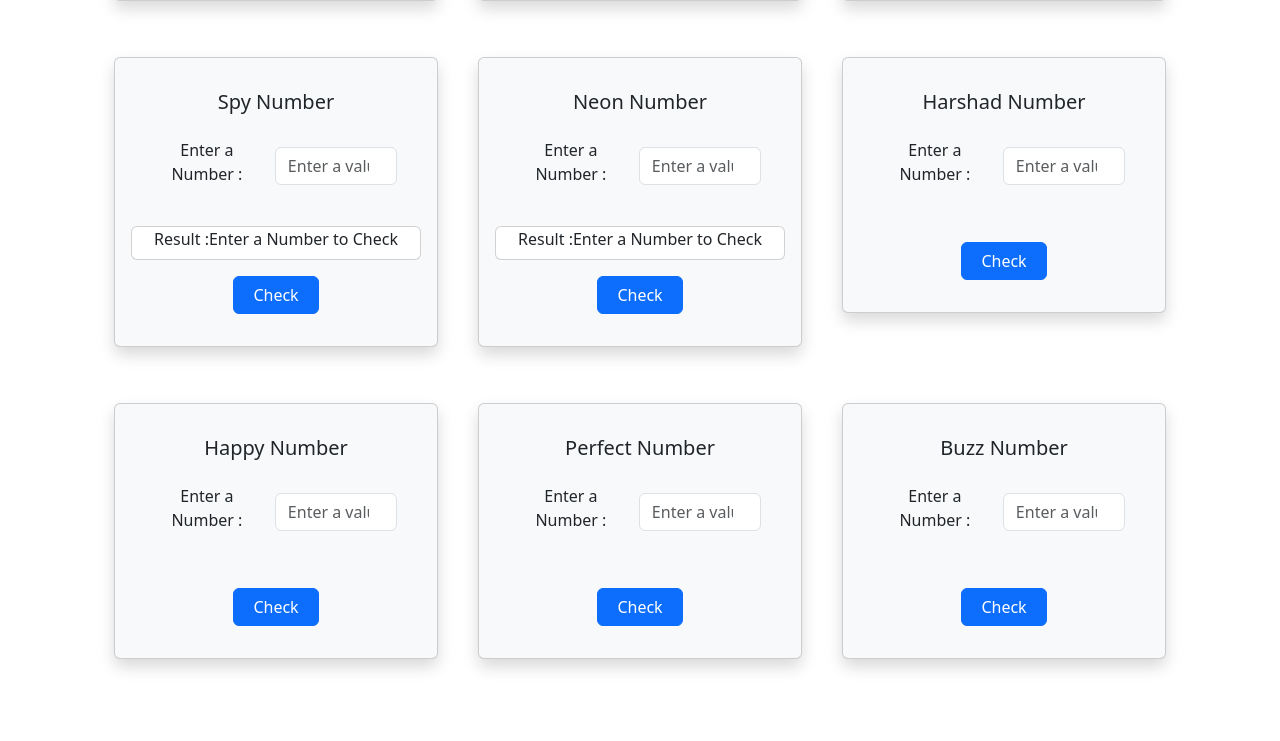
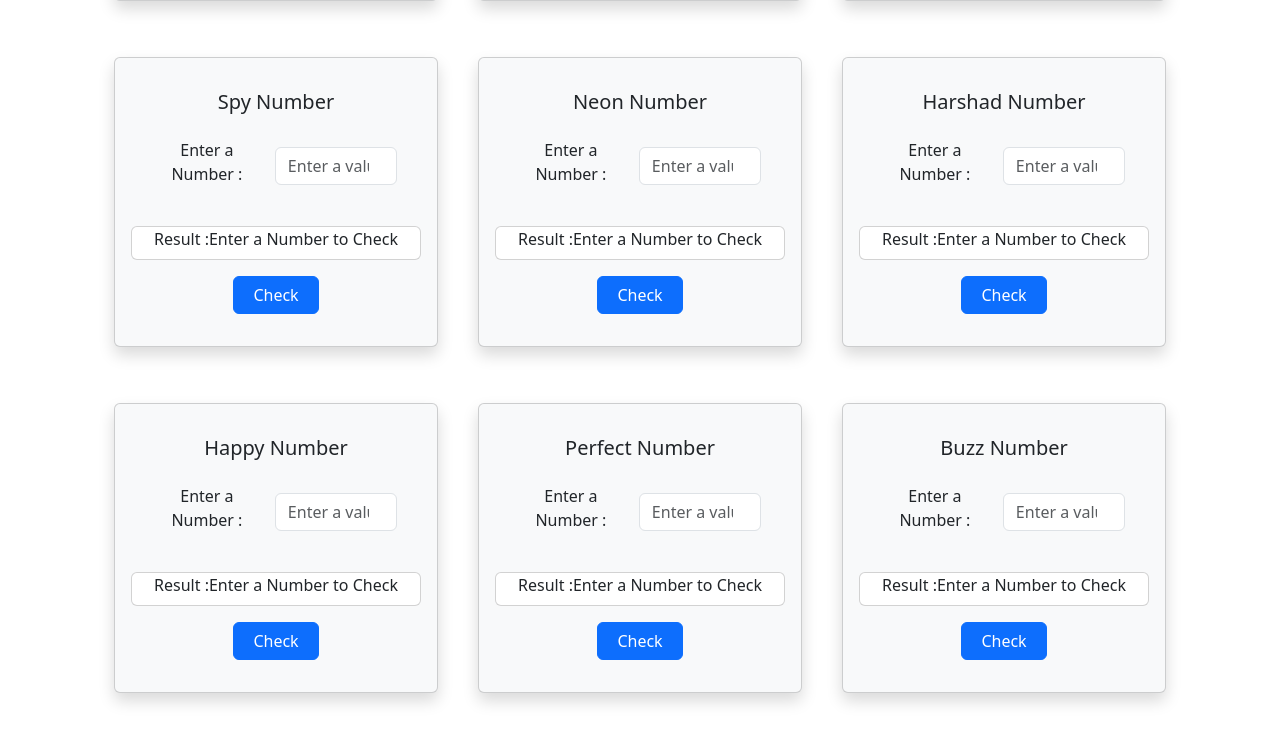
Before and after one commit to shibani-sahu/Calculator_Pro, a Python web app: template templates/CheckNumbers.html in a window 1280 px wide. Shown: the part 801-1542 px from the top of the page. Before the commit the page ends 1471 px from the top, so only its background shows below. Run offline with Jinja, Linux system fonts and the light colour scheme; the template is opened without the code that fills it, so the values that code supplies are empty.

Commit message:
adding harshad , happy, perfect & buzz logic

```diff
--- a/templates/CheckNumber.js
+++ b/templates/CheckNumber.js
@@ -91,3 +91,51 @@ const neonCheck = () => {
     document.getElementById('neonResult').innerText = result;
 }
 document.getElementById('checkNeon').addEventListener('click', neonCheck);
+
+const harshadCheck = () => {
+    const num = document.getElementById('harshadInput').value;
+    let sum = 0;
+    for (let char of num) {
+        sum += parseInt(char);
+    }
+    const result = (parseInt(num) % sum === 0) ? `${num} is a Harshad Number.` : `${num} is not a Harshad Number.`;
+    document.getElementById('harshadResult').innerText = result;
+}
+document.getElementById('checkHarshad').addEventListener('click', harshadCheck);
+
+const happyCheck = () => {
+    let num = document.getElementById('happyInput').value;
+    let cnum = num;
+    const seen = new Set();
+    while (num !== 1 && !seen.has(num)) {
+        seen.add(num);
+        let sum = 0;
+        for (let char of num.toString()) {
+            sum += Math.pow(parseInt(char), 2);
+        }
+        num = sum;
+    }
+    const result = (num === 1) ? `${cnum} is a Happy Number.` : `${cnum} is not a Happy Number.`;
+    document.getElementById('happyResult').innerText = result;
+}
+document.getElementById('checkHappy').addEventListener('click', happyCheck);
+
+const perfectCheck = () => {
+    const num = document.getElementById('perfectInput').value;
+    let sum = 0;
+    for (let i = 1; i <= num / 2; i++) {
+        if (num % i === 0) {
+            sum += i;
+        }
+    }
+    const result = (sum === parseInt(num)) ? `${num} is a Perfect Number.` : `${num} is not a Perfect Number.`;
+    document.getElementById('perfectResult').innerText = result;
+}
+document.getElementById('checkPerfect').addEventListener('click', perfectCheck);
+
+const buzzCheck = () => {
+    const num = document.getElementById('buzzInput').value;
+    const result = (num % 7 === 0 || num.toString().endsWith('7')) ? `${num} is a Buzz Number.` : `${num} is not a Buzz Number.`;
+    document.getElementById('buzzResult').innerText = result;
+}
+document.getElementById('checkBuzz').addEventListener('click', buzzCheck);
--- a/templates/CheckNumbers.html
+++ b/templates/CheckNumbers.html
@@ -235,13 +235,16 @@
                             <h5 class="card-title">Harshad Number</h5>
                             <div class="mb-3 d-flex align-items-center justify-content-center mt-4">
                                 <label class="form-label">Enter a Number : </label>
-                                <input type="number" id="inputValue" class="form-control mx-2"
+                                <input type="number" id="harshadInput" class="form-control mx-2"
                                     placeholder="Enter a value" style="width: 50%;" />
                             </div>
                         </div>
+                        <div class="card d-flex align-items-center">
+                            <label class="form-label d-flex align-items-start">Result : <span id="harshadResult">Enter a Number to Check</span> </label>
+                        </div>
                         <div class="card-body">
                             <div class="d-grid gap-2 col-4 mx-auto">
-                                <button class="btn btn-primary" type="button">Check</button>
+                                <button class="btn btn-primary" id="checkHarshad" type="button">Check</button>
                             </div>
                         </div>
                     </div>
@@ -253,13 +256,16 @@
                             <h5 class="card-title">Happy Number</h5>
                             <div class="mb-3 d-flex align-items-center justify-content-center mt-4">
                                 <label class="form-label">Enter a Number : </label>
-                                <input type="number" id="inputValue" class="form-control mx-2"
+                                <input type="number" id="happyInput" class="form-control mx-2"
                                     placeholder="Enter a value" style="width: 50%;" />
                             </div>
                         </div>
+                        <div class="card d-flex align-items-center">
+                            <label class="form-label d-flex align-items-start">Result : <span id="happyResult">Enter a Number to Check</span> </label>
+                        </div>
                         <div class="card-body">
                             <div class="d-grid gap-2 col-4 mx-auto">
-                                <button class="btn btn-primary" type="button">Check</button>
+                                <button class="btn btn-primary" id="checkHappy" type="button">Check</button>
                             </div>
                         </div>
                     </div>
@@ -271,13 +277,16 @@
                             <h5 class="card-title">Perfect Number</h5>
                             <div class="mb-3 d-flex align-items-center justify-content-center mt-4">
                                 <label class="form-label">Enter a Number : </label>
-                                <input type="number" id="inputValue" class="form-control mx-2"
+                                <input type="number" id="perfectInput" class="form-control mx-2"
                                     placeholder="Enter a value" style="width: 50%;" />
                             </div>
                         </div>
+                        <div class="card d-flex align-items-center">
+                            <label class="form-label d-flex align-items-start">Result : <span id="perfectResult">Enter a Number to Check</span> </label>
+                        </div>
                         <div class="card-body">
                             <div class="d-grid gap-2 col-4 mx-auto">
-                                <button class="btn btn-primary" type="button">Check</button>
+                                <button class="btn btn-primary" id="checkPerfect" type="button">Check</button>
                             </div>
                         </div>
                     </div>
@@ -289,13 +298,16 @@
                             <h5 class="card-title">Buzz Number</h5>
                             <div class="mb-3 d-flex align-items-center justify-content-center mt-4">
                                 <label class="form-label">Enter a Number : </label>
-                                <input type="number" id="inputValue" class="form-control mx-2"
+                                <input type="number" id="buzzInput" class="form-control mx-2"
                                     placeholder="Enter a value" style="width: 50%;" />
                             </div>
                         </div>
+                        <div class="card d-flex align-items-center">
+                            <label class="form-label d-flex align-items-start">Result : <span id="buzzResult">Enter a Number to Check</span> </label>
+                        </div>
                         <div class="card-body">
                             <div class="d-grid gap-2 col-4 mx-auto">
-                                <button class="btn btn-primary" type="button">Check</button>
+                                <button class="btn btn-primary" id="checkBuzz" type="button">Check</button>
                             </div>
                         </div>
                     </div>
```
